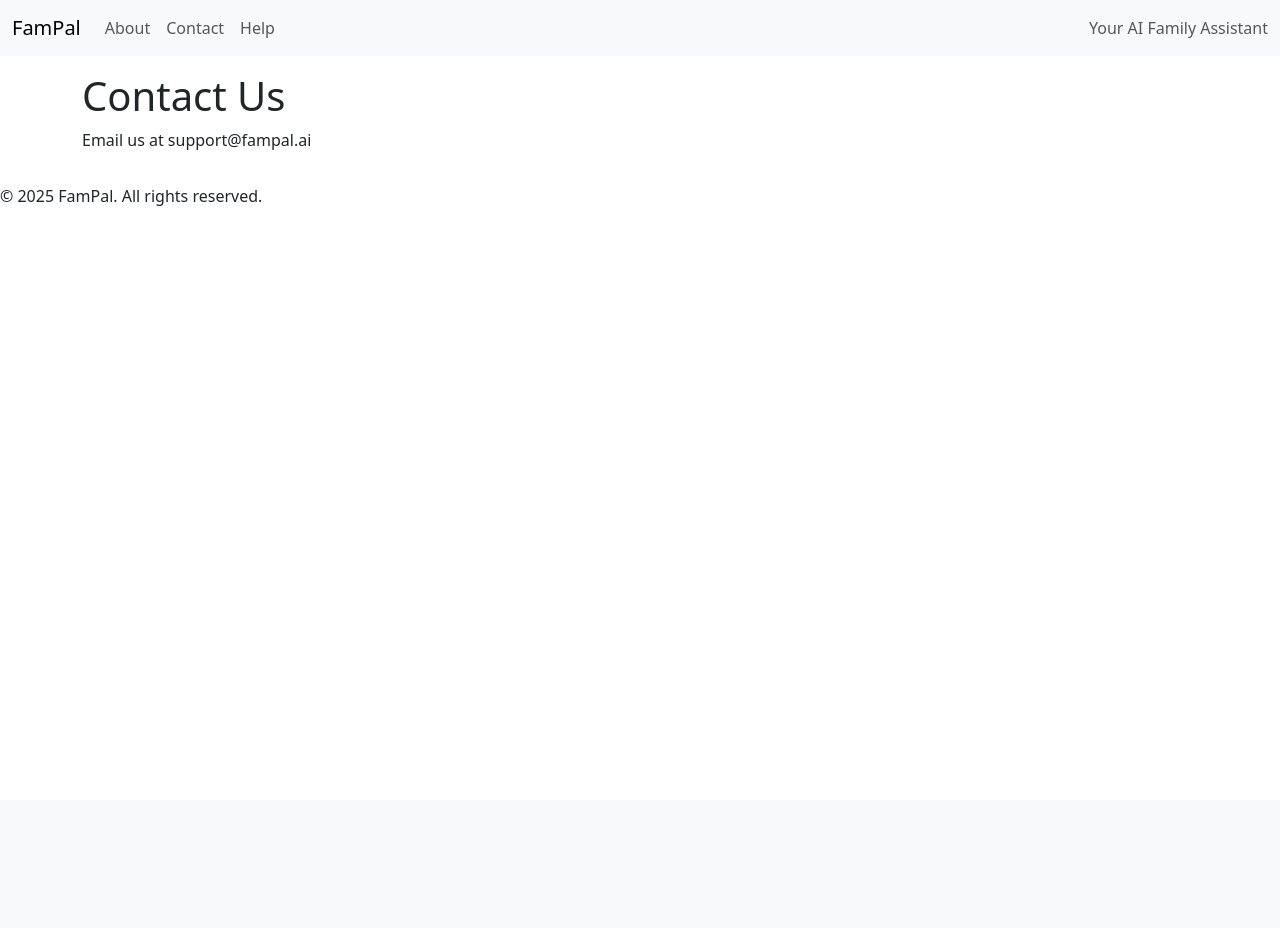
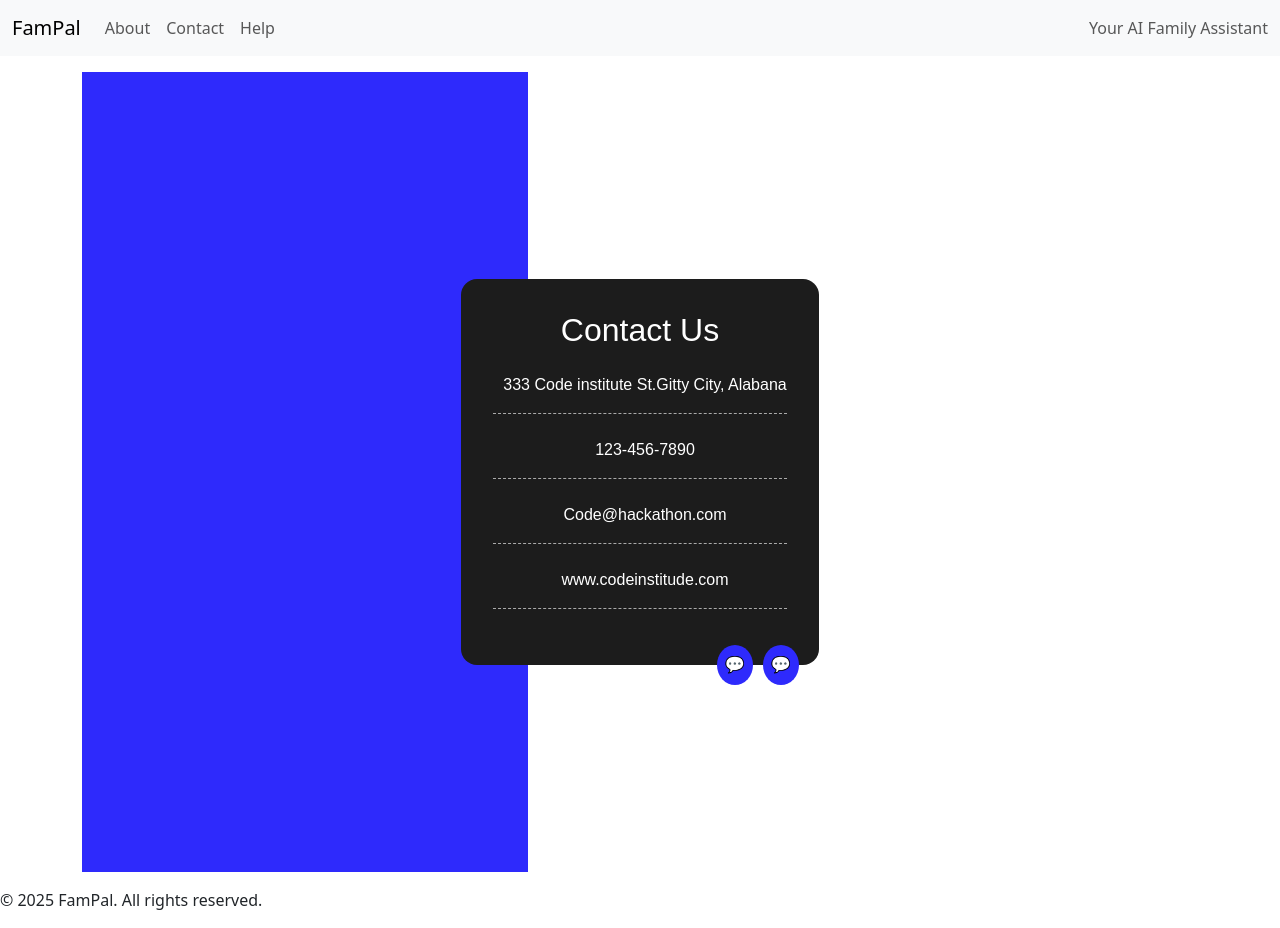
Before and after one commit to xttrust/FamPal, a Django app: page /contact/ in a window 1280 px wide. Before the commit the page ends 206 px from the top, so only its background shows below. Run offline with Django 5.2, Linux system fonts and the light colour scheme.

Commit message:
update contact Page

```diff
--- a/templates/home/contact.html
+++ b/templates/home/contact.html
@@ -3,6 +3,82 @@
 {% block title %}Contact - FamPal{% endblock %}
 
 {% block content %}
-<h1>Contact Us</h1>
-<p>Email us at support@fampal.ai</p>
+<style>
+  .contact-card {
+    background-color: #1c1c1c;
+    color: white;
+    padding: 2rem;
+    border-radius: 1rem;
+    max-width: 500px;
+    margin: auto;
+    font-family: 'Arial', sans-serif;
+    position: relative;
+  }
+
+  .contact-icon {
+    color: #352afc;
+    margin-right: 10px;
+  }
+
+  .contact-section {
+    background: linear-gradient(to right, #2e2afc 40%, #ffffff 20%);
+    min-height: 100vh;
+    padding: 4rem 1rem;
+    display: flex;
+    align-items: center;
+    justify-content: center;
+  }
+
+  .contact-item {
+    margin: 1.5rem 0;
+    border-bottom: 1px dashed #aaa;
+    padding-bottom: 1rem;
+  }
+
+  .contact-item:last-child {
+    border: none;
+  }
+
+  .contact-footer-icons {
+    position: absolute;
+    bottom: -20px;
+    right: 20px;
+    display: flex;
+    gap: 10px;
+  }
+
+  .contact-footer-icons span {
+    background-color: #2e2afc;
+    border-radius: 50%;
+    padding: 0.5rem;
+    color: #000;
+  }
+</style>
+
+<div class="contact-section">
+  <div class="contact-card text-center">
+    <h2>Contact Us</h2>
+    <div class="contact-item">
+      <i class="contact-icon"></i>
+      333 Code institute St.Gitty City, Alabana
+    </div>
+    <div class="contact-item">
+      <i class="contact-icon"></i>
+      123-456-7890
+    </div>
+    <div class="contact-item">
+      <i class="contact-icon"></i>
+      Code@hackathon.com
+    </div>
+    <div class="contact-item">
+      <i class="contact-icon"></i>
+      www.codeinstitude.com
+    </div>
+
+    <div class="contact-footer-icons">
+      <span>💬</span>
+      <span>💬</span>
+    </div>
+  </div>
+</div>
 {% endblock %}
```
